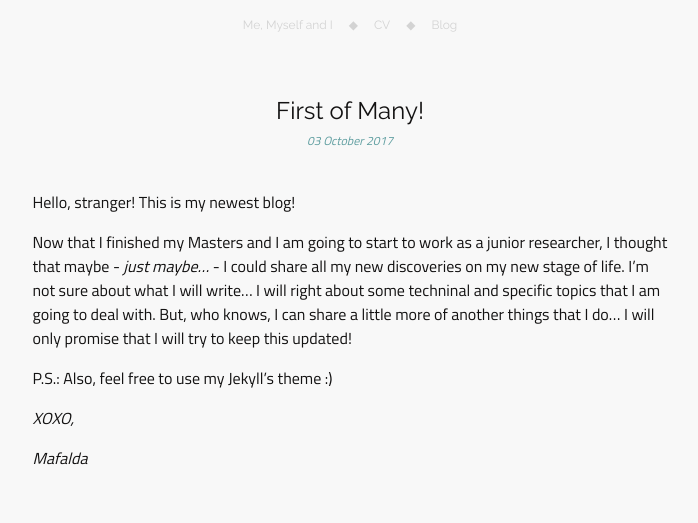
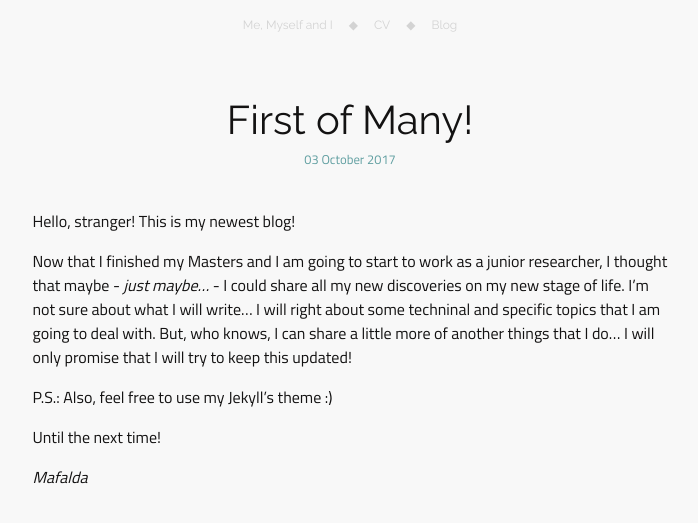
Before and after one commit to mafaldafalcaotvf/mafaldafalcaotvf.github.com, a Jekyll site: the page built from _posts/2017-10-03-First-Of-Many.md, in a window 1280 px wide. Shown: the top 523 px of the page, without its empty margins (290-988 px from the left). Built offline with Jekyll 4.4.1, drawn with Linux system fonts in a browser that asks for light colours; nearby versions of some CDN libraries.

Commit message:
Jekyll FTW

```diff
--- a/_layouts/post.html
+++ b/_layouts/post.html
@@ -7,7 +7,7 @@
     <div class="container mt-5">
         <div class="row justify-content-center mt-5">
             <div class="col-3">
-                <h4 class="text-center mt-3">{{page.title}}</h4>
+                <h1 class="text-center mt-3">{{page.title}}</h1>
             </div>
         </div>
         <div class="row justify-content-center">
--- a/_posts/2017-10-03-First-Of-Many.md
+++ b/_posts/2017-10-03-First-Of-Many.md
@@ -11,6 +11,6 @@ Now that I finished my Masters and I am going to start to work as a junior resea
 
 P.S.: Also, feel free to use my Jekyll's theme :)
 
-*XOXO,*
+Until the next time!
 
 *Mafalda*
--- a/_sass/_base.scss
+++ b/_sass/_base.scss
@@ -44,7 +44,7 @@ footer {
     color: $lighter-font-color;
 }
 
-h4 {
+h1 {
     font-family: $body-font-family;
 }
 
@@ -56,7 +56,7 @@ h4 {
 }
 
 #date{
-    font-style: italic;
+    /*font-style: italic;*/
     color: $second-font-color;
-    font-size: 0.75em;
+    font-size: 0.8em;
 }
```
Also changed, not shown: 2 other files.
